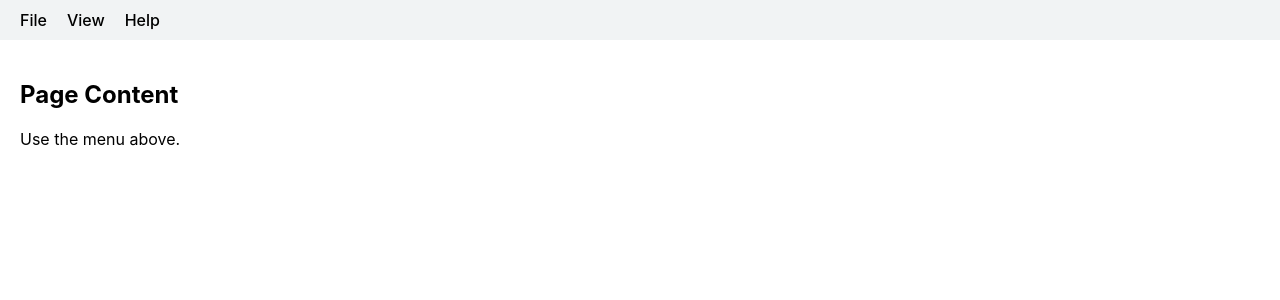
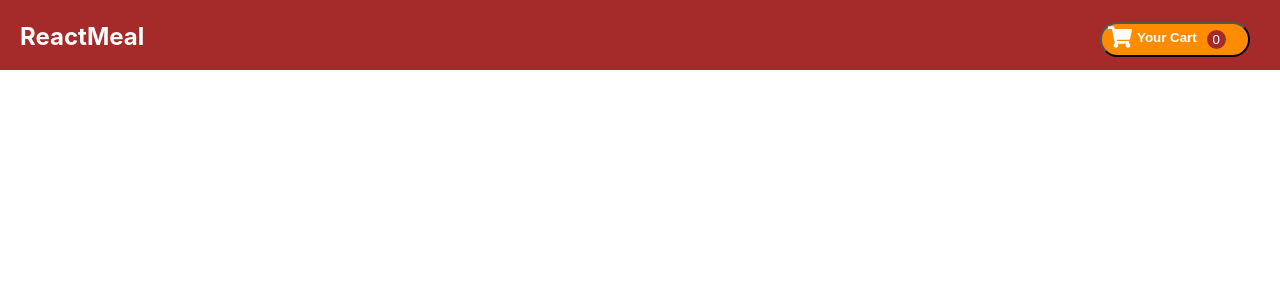
Before and after one commit to sangitaavghad31/restaurant-app, a React (Create React App) app: page / in a window 1280 px wide. Shown: the top 300 px of the page. Built offline with nearby package versions, Linux system fonts and the light colour scheme; the HTML template or start-up script is replaced by a standard one.

Commit message:
Sangita: Adds Header

```diff
--- a/package.json
+++ b/package.json
@@ -3,6 +3,10 @@
   "version": "0.1.0",
   "private": true,
   "dependencies": {
+    "@emotion/react": "^11.14.0",
+    "@emotion/styled": "^11.14.1",
+    "@mui/icons-material": "^9.0.0",
+    "@mui/material": "^9.0.0",
     "@testing-library/dom": "^10.4.1",
     "@testing-library/jest-dom": "^6.9.1",
     "@testing-library/react": "^16.3.2",
--- a/src/components/header/Header.css
+++ b/src/components/header/Header.css
@@ -1,34 +1,40 @@
 .header {
-  background-color: #f1f3f4;
+  background-color: brown;
   padding: 10px 20px;
+  height: 50px;
 }
 
-.menu {
-  display: flex;
-  gap: 20px;
+.container{
+    margin-top: 1%;
+    float: right;
+    margin-left: 10px;
+    margin-right: 10px;
+    width: 150px;
 }
-
-.menu-item {
-  position: relative;
-  cursor: pointer;
-  font-weight: 500;
+.cart-button{
+    background-color: darkorange;
+    width: 100%;
+    display: flex;
+    border-radius: 20px;
+    padding-left: 10px 10px;
 }
-
-.dropdown {
-  position: absolute;
-  top: 30px;
-  left: 0;
-  background: white;
-  border: 1px solid #ccc;
-  min-width: 200px;
-  z-index: 100;
+.cart-label{
+    margin: 5px;
+    color: white;
+    font-weight: 800;
 }
-
-.dropdown div {
-  padding: 8px;
-  cursor: pointer;
+.total-items{
+    border-radius: 50%;
+    width: 15px;
+    border: 2px solid brown;
+    background-color: brown;
+    color: white;
+    margin: 5px;
 }
-
-.dropdown div:hover {
-  background: #eee;
+.heading-label{
+    margin-top: 1%;
+    float: left;
+    font-size: 24px;
+    font-weight: bold;
+    color: white;
 }
--- a/src/components/header/Header.js
+++ b/src/components/header/Header.js
@@ -1,155 +1,18 @@
 import React, { useState, useEffect } from "react";
 import "./Header.css";
-import Toolbar from "./Toolbar";
+// import ShoppingCartOutlinedIcon from '@material-ui/icons/ShoppingCartOutlined';
+import { FaShoppingCart } from "react-icons/fa";
 
 const Header = () => {
-  const [activeMenu, setActiveMenu] = useState(null);
-  const [zoom, setZoom] = useState(1);
-  const [starred, setStarred] = useState(false);
 
-  useEffect(() => {
-  const handleClickOutside = () => {
-    setActiveMenu(null);
-  };
-
-  document.addEventListener("click", toggleMenu);
-
-  return () => {
-    document.removeEventListener("click", handleClickOutside);
-  };
-}, []);
-
-  const toggleMenu = (menu) => {
-    setActiveMenu((prev) => (prev === menu ? null : menu));
-  };
-
-  // 📂 FILE ACTIONS
-
-  const handleOpen = (e) => {
-    e.stopPropagation();
-    const input = document.createElement("input");
-    input.type = "file";
-    input.accept = ".txt";
-    input.onchange = (e) => {
-      const file = e.target.files[0];
-      if (file) alert("Opened file: " + file.name);
-    };
-    input.click();
-  };
-
-  const handleShare = (e) => {
-    e.stopPropagation();
-    navigator.clipboard.writeText(window.location.href);
-    alert("Link copied!");
-  };
-
-  const handleDownload = (e) => {
-    e.stopPropagation();
-    const content = document.body.innerText;
-    const blob = new Blob([content], { type: "text/plain" });
-    const url = URL.createObjectURL(blob);
-
-    const a = document.createElement("a");
-    a.href = url;
-    a.download = "file.txt";
-    a.click();
-
-    URL.revokeObjectURL(url);
-  };
-
-  const handleStar = (e) => {
-    e.stopPropagation();
-    setStarred((prev) => !prev);
-  };
-
-  const handlePrint = (e) => {
-    e.stopPropagation();
-    window.print();
-  };
-
-  const handleDetails = (e) => {
-    e.stopPropagation();
-    alert(`URL: ${window.location.href}\nTitle: ${document.title}`);
-  };
-
-  const handleZoom = (e) => {
-    e.stopPropagation();
-    const value = prompt("Enter zoom (e.g., 1.2)", zoom);
-    if (value && !isNaN(value)) setZoom(parseFloat(value));
-  };
-
-  const handleFeedback = (e) => {
-    e.stopPropagation();
-    window.open("https://support.google.com/", "_blank");
-  };
-
-  return (
-    <>
-      <div className="header">
-        <div className="menu">
-
-          {/* FILE */}
-          <div className="menu-item" onClick={() => toggleMenu("file")}>
-            File
-            {activeMenu === "file" && (
-              <div className="dropdown">
-                <div onClick={handleOpen}>Open</div>
-                <div onClick={handleShare}>Share</div>
-                <div onClick={handleDownload}>Download</div>
-                <div onClick={handleStar}>
-                  {starred ? "Remove from starred" : "Add to starred"}
-                </div>
-                <div onClick={handleDetails}>Details</div>
-                <div onClick={handlePrint}>Print</div>
-              </div>
-            )}
-          </div>
-
-          {/* VIEW */}
-          <div className="menu-item" onClick={() => toggleMenu("view")}>
-            View
-            {activeMenu === "view" && (
-              <div className="dropdown">
-                <div onClick={(e) => e.stopPropagation()}>
-                  Comments (Coming soon)
-                </div>
-                <div onClick={handleZoom}>Zoom</div>
-              </div>
-            )}
-          </div>
-
-          {/* HELP */}
-          <div className="menu-item" onClick={() => toggleMenu("help")}>
-            Help
-            {activeMenu === "help" && (
-              <div className="dropdown">
-                <div onClick={handleFeedback}>Send feedback</div>
-                <div onClick={(e) => e.stopPropagation()}>
-                  Report (Simulated)
-                </div>
-                <div onClick={(e) => e.stopPropagation()}>
-                  Keyboard: Ctrl + P
-                </div>
-              </div>
-            )}
-          </div>
-
+    return (<>
+        <div className="header">
+            <div className="heading-label">ReactMeal</div>
+            <div className="container">
+                <button className="cart-button"> <FaShoppingCart style={{ color: "white", fontSize: "24px" }}/> <spna className="cart-label">Your Cart</spna><div className="total-items">0</div></button>
+            </div>
         </div>
-      </div>
-
-      {/* CONTENT */}
-      <div
-        style={{
-          transform: `scale(${zoom})`,
-          transformOrigin: "top left",
-          padding: "20px"
-        }}
-      >
-        <h2>Page Content</h2>
-        <p>Use the menu above.</p>
-      </div>
-    </>
-  );
+    </>)
 };
 
 export default Header;
```
Also changed, not shown: 1 other file (tests, documents, lock files or other folders).
